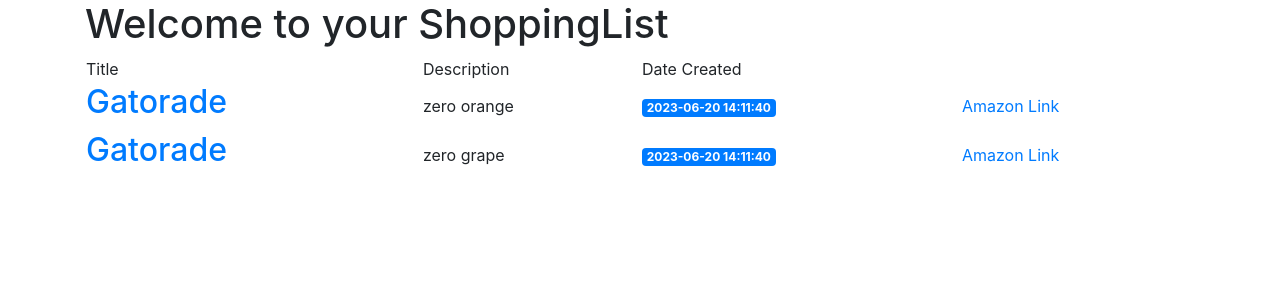
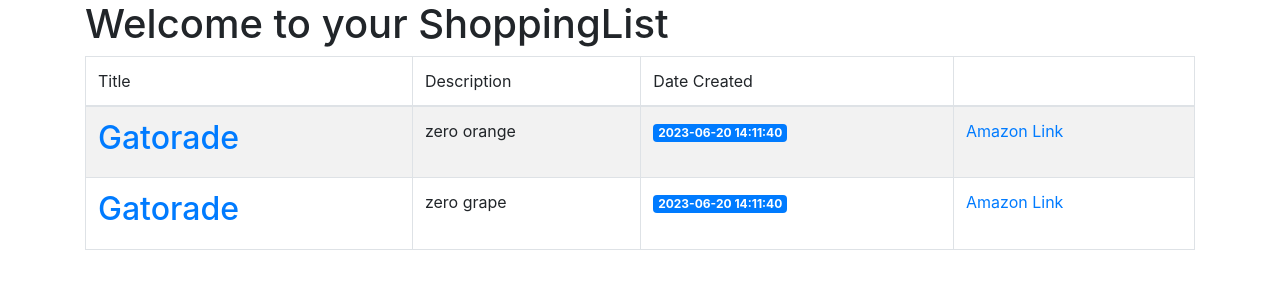
Before and after one commit to malgorath/ShoppingList, a Flask app: page / in a window 1280 px wide. Shown: the part 56-356 px from the top of the page. Run offline with Flask 3, Linux system fonts and the light colour scheme; data comes from the database, SQL or seed files in the repository; some libraries are stand-ins or nearby versions.

Commit message:
Updated some styling, will do more soon

```diff
--- a/templates/index.html
+++ b/templates/index.html
@@ -2,18 +2,21 @@
 
 {% block content %}
     <h1>{% block title %} Welcome to your ShoppingList {% endblock %}</h1>
-    <table style="width: 100%;">
+    <table class="table table-striped table-bordered table-hover">
+        <thead class="thead-dark">
             <tr>
                 <td>Title</td>
                 <td>Description</td>
                 <td>Date Created</td>
                 <td></td>
             </tr>
+        </thead>
+        <tbody>
         {% for item in ShoppingList %}
             <tr>
-            <td>
+                <th scope="row">
                     <a href="#"><h2>{{ item['title'] }}</h2></a>
-            </td>
+                </th>
                 <td>
                     {{ item['content'] }}
                 </td>
@@ -26,6 +29,7 @@
                 </td>
             </tr>
         {% endfor %}
+        </tbody>
     </table>
 
 {% endblock %}
```
Lines whose indentation alone changed are shown as unchanged.
